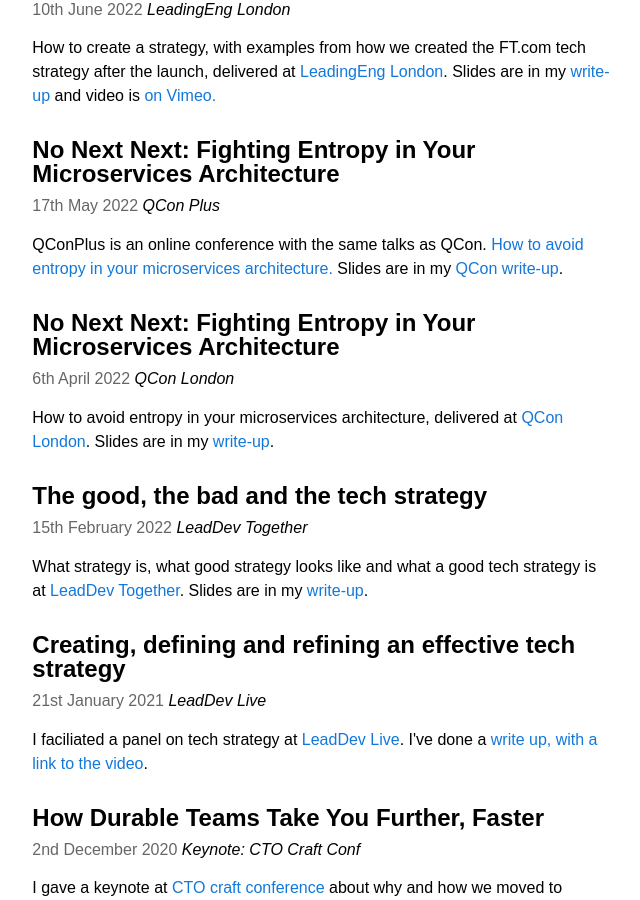
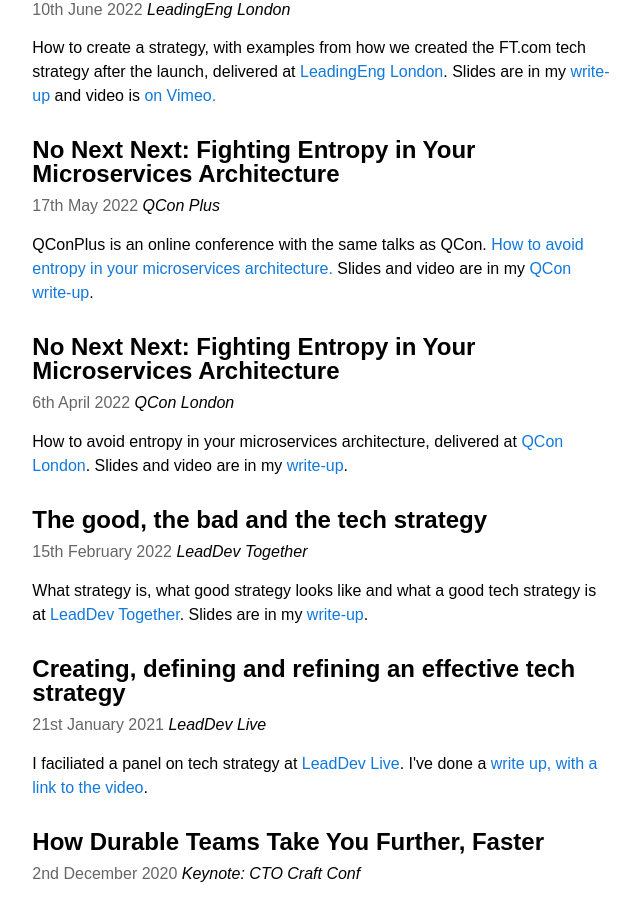
Before and after one commit to annashipman/annashipman.github.io, a Jekyll site: the page built from speaking.html, in a window 1280 px wide and 900 px high, scrolled down 527 px. Shown: the whole window, without its empty margins (317-957 px from the left). Built offline with Jekyll 4.4.1, drawn with Linux system fonts in a browser that asks for light colours.

Commit message:
Add QConPlus video
There's no video of QCon, that was live only, and the recorded talk is the one I did myself.

```diff
--- a/speaking.html
+++ b/speaking.html
@@ -12,10 +12,10 @@
 <p>How to create a strategy, with examples from how we created the FT.com tech strategy after the launch, delivered at <a href="https://leaddev.com/technical-direction-strategy/difficult-teenage-years-setting-your-tech-strategy-after-launch">LeadingEng London</a>. Slides are in my <a href="/jfdi/difficult-teenage-years-leadeng.html">write-up</a> and video is <a href="https://vimeo.com/720550390/123b9a671b">on Vimeo<a/>.</p>
 <h2><a href="https://plus.qconferences.com/plus2022/presentation/no-next-next-fighting-entropy-your-microservices-architecture">No Next Next: Fighting Entropy in Your Microservices Architecture</a></h2>
 <date>17th May 2022</date> <span class="conference-name">QCon Plus</span>
-<p>QConPlus is an online conference with the same talks as QCon. <a href="https://plus.qconferences.com/plus2022/presentation/no-next-next-fighting-entropy-your-microservices-architecture">How to avoid entropy in your microservices architecture.</a> Slides are in my <a href="/jfdi/fighting-entropy-qcon.html">QCon write-up</a>.</p>
+<p>QConPlus is an online conference with the same talks as QCon. <a href="https://plus.qconferences.com/plus2022/presentation/no-next-next-fighting-entropy-your-microservices-architecture">How to avoid entropy in your microservices architecture.</a> Slides and video are in my <a href="/jfdi/fighting-entropy-qcon.html">QCon write-up</a>.</p>
 <h2><a href="https://qconlondon.com/london2022/presentation/no-next-next-fighting-entropy-microservices-architecture">No Next Next: Fighting Entropy in Your Microservices Architecture</a></h2>
 <date>6th April 2022</date> <span class="conference-name">QCon London</span>
-<p>How to avoid entropy in your microservices architecture, delivered at <a href="https://qconlondon.com/london2022/presentation/no-next-next-fighting-entropy-microservices-architecture">QCon London</a>. Slides are in my <a href="/jfdi/fighting-entropy-qcon.html">write-up</a>.</p>
+<p>How to avoid entropy in your microservices architecture, delivered at <a href="https://qconlondon.com/london2022/presentation/no-next-next-fighting-entropy-microservices-architecture">QCon London</a>. Slides and video are in my <a href="/jfdi/fighting-entropy-qcon.html">write-up</a>.</p>
 <h2><a href="https://events.leaddev.com/2022-S3-articulating-strategy">The good, the bad and the tech strategy</a></h2>
 <date>15th February 2022</date> <span class="conference-name">LeadDev Together</span>
 <p>What strategy is, what good strategy looks like and what a good tech strategy is at <a href="https://events.leaddev.com/2022-S3-articulating-strategy">LeadDev Together</a>. Slides are in my <a href="/jfdi/good-bad-tech-strategy.html">write-up</a>.</p>
```
Also changed, not shown: _posts/2022-04-08-fighting-entropy-qcon.md (+1 -1 lines).
